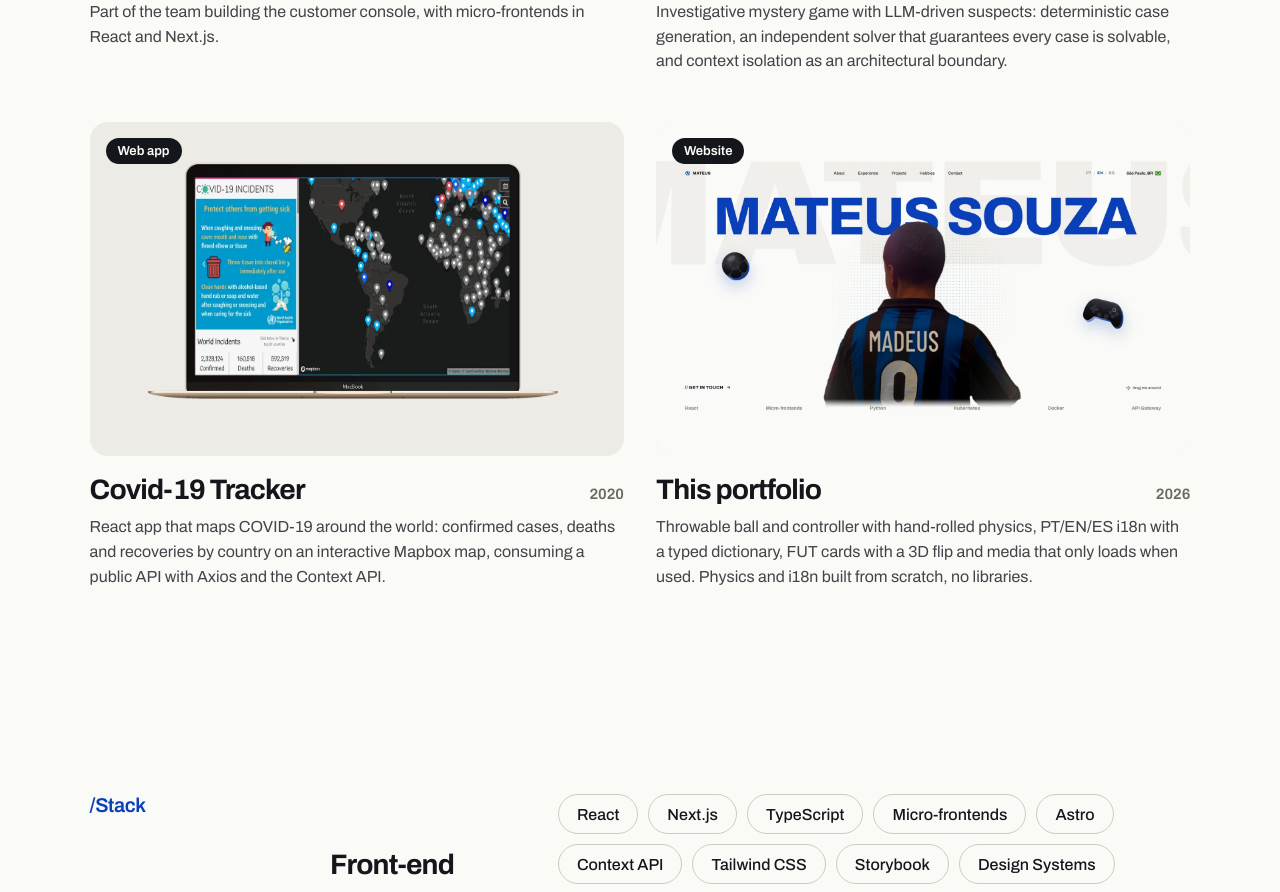
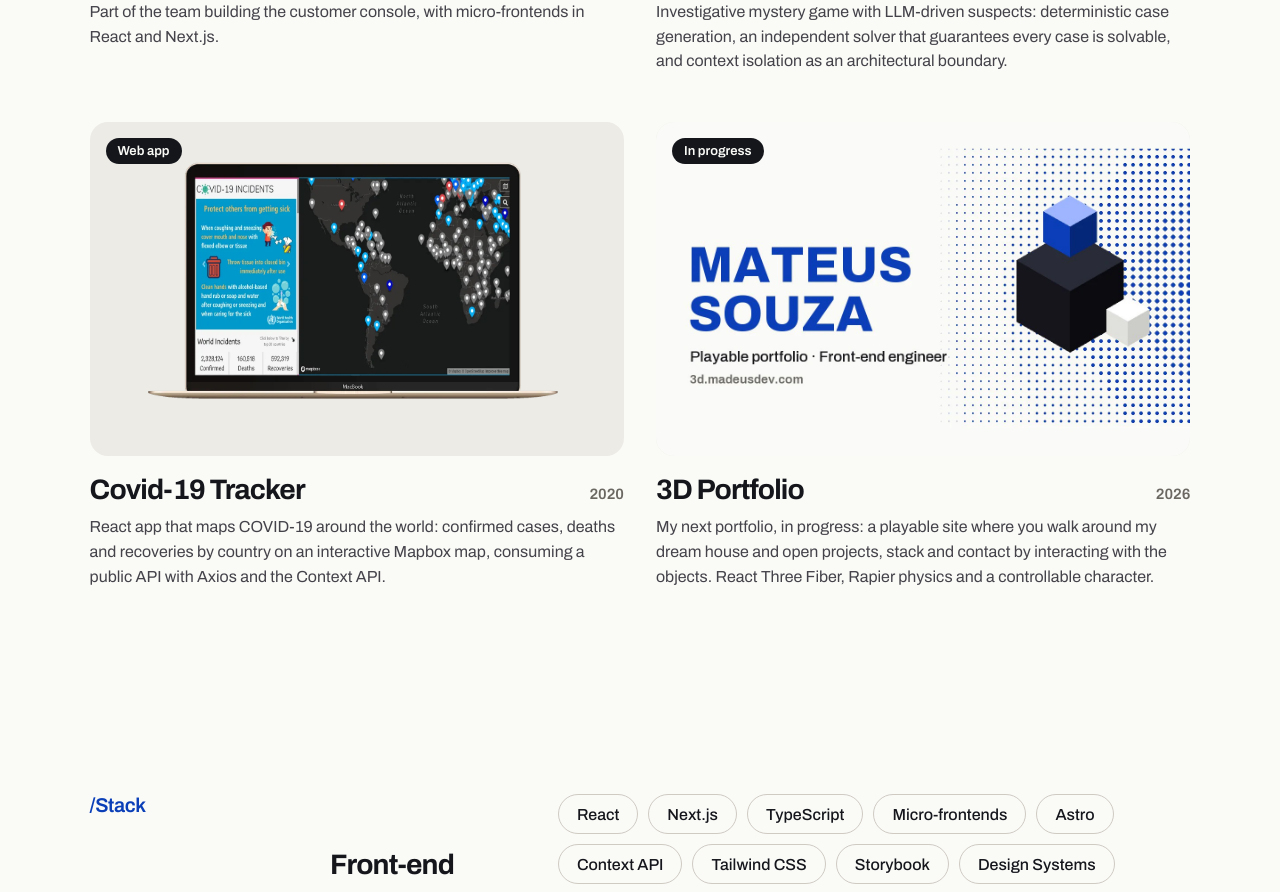
Before and after one commit to Madeuss/portfolio, a React (Vite) app: page / in a window 1280 px wide. Shown: the part 3400-4292 px from the top of the page. Built offline with nearby package versions, Linux system fonts and the light colour scheme.

Commit message:
feat(projects): replace this-portfolio card with the 3d portfolio
Link the in-progress playable portfolio at 3d.madeusdev.com, using its
preview image padded to 16:10.

```diff
--- a/src/data/content.ts
+++ b/src/data/content.ts
@@ -46,10 +46,10 @@ export const projectMeta: { tint?: string; image?: string; href?: string }[] = [
     image: '/images/covid-tracker.webp',
     href: 'https://github.com/Madeuss/Covid-19-Tracker',
   },
-  // TODO: trocar pelo Portfólio 3D quando sair
+  // Portfólio 3D jogável, em construção (subdomínio próprio)
   {
-    image: '/images/portfolio-hero.webp',
-    href: 'https://github.com/Madeuss/portfolio',
+    image: '/images/portfolio-3d.webp',
+    href: 'https://3d.madeusdev.com',
   },
 ]
 
--- a/src/i18n/en.ts
+++ b/src/i18n/en.ts
@@ -99,11 +99,11 @@ const en: Dictionary = {
         desc: 'React app that maps COVID-19 around the world: confirmed cases, deaths and recoveries by country on an interactive Mapbox map, consuming a public API with Axios and the Context API.',
       },
       {
-        name: 'This portfolio',
+        name: '3D Portfolio',
         year: '2026',
-        tag: 'Website',
-        placeholder: '[PRINT DO SITE]',
-        desc: 'Throwable ball and controller with hand-rolled physics, PT/EN/ES i18n with a typed dictionary, FUT cards with a 3D flip and media that only loads when used. Physics and i18n built from scratch, no libraries.',
+        tag: 'In progress',
+        placeholder: '[PRINT DO 3D]',
+        desc: 'My next portfolio, in progress: a playable site where you walk around my dream house and open projects, stack and contact by interacting with the objects. React Three Fiber, Rapier physics and a controllable character.',
       },
     ],
   },
--- a/src/i18n/es.ts
+++ b/src/i18n/es.ts
@@ -99,11 +99,11 @@ const es: Dictionary = {
         desc: 'App en React que mapea la COVID-19 en el mundo: casos confirmados, muertes y recuperados por país, en un mapa interactivo con Mapbox, consumiendo una API pública con Axios y Context API.',
       },
       {
-        name: 'Este portafolio',
+        name: 'Portafolio 3D',
         year: '2026',
-        tag: 'Sitio web',
-        placeholder: '[PRINT DO SITE]',
-        desc: 'Balón y control arrojables con física propia, i18n en PT/EN/ES con diccionario tipado, cartas FUT con giro 3D y medios que solo cargan cuando se usan. Física e i18n hechas a mano, sin librerías.',
+        tag: 'En construcción',
+        placeholder: '[PRINT DO 3D]',
+        desc: 'Mi próximo portafolio, en construcción: un sitio jugable donde recorres la casa de mis sueños y abres proyectos, stack y contacto interactuando con los objetos. React Three Fiber, física con Rapier y personaje controlable.',
       },
     ],
   },
--- a/src/i18n/pt.ts
+++ b/src/i18n/pt.ts
@@ -98,11 +98,11 @@ const pt: Dictionary = {
         desc: 'App em React que mapeia a COVID-19 pelo mundo: casos confirmados, mortes e recuperados por país, num mapa interativo com Mapbox, consumindo uma API pública com Axios e Context API.',
       },
       {
-        name: 'Este portfólio',
+        name: 'Portfólio 3D',
         year: '2026',
-        tag: 'Site',
-        placeholder: '[PRINT DO SITE]',
-        desc: 'Bola e controle arremessáveis com física própria, i18n em PT/EN/ES com dicionário tipado, cartas FUT com flip 3D e mídias que só carregam quando usadas. Física e i18n feitas à mão, sem bibliotecas.',
+        tag: 'Em construção',
+        placeholder: '[PRINT DO 3D]',
+        desc: 'Meu próximo portfólio, em construção: um site jogável em que você anda pela minha casa dos sonhos e abre projetos, stack e contato interagindo com os objetos. React Three Fiber, física com Rapier e personagem controlável.',
       },
     ],
   },
```
Also changed, not shown: public/images/portfolio-3d.webp (added), public/images/portfolio-hero.webp (deleted).
